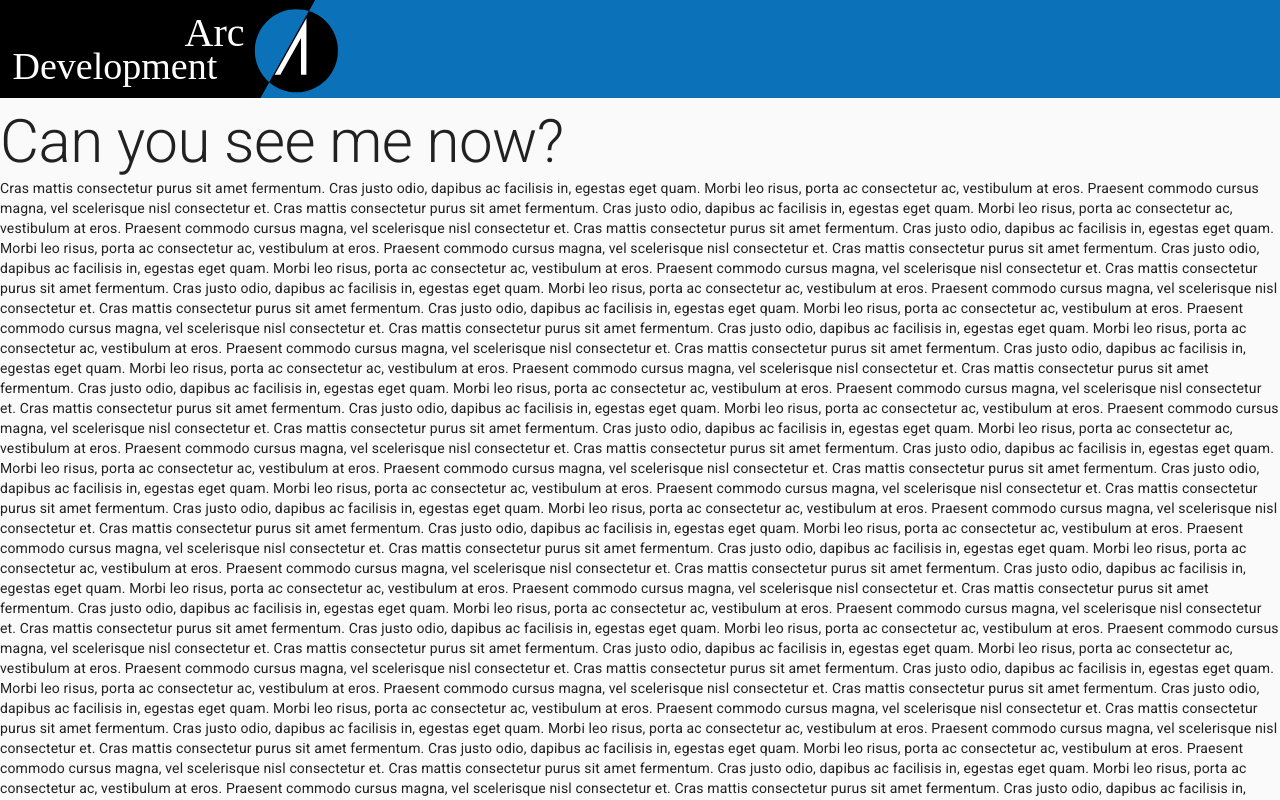
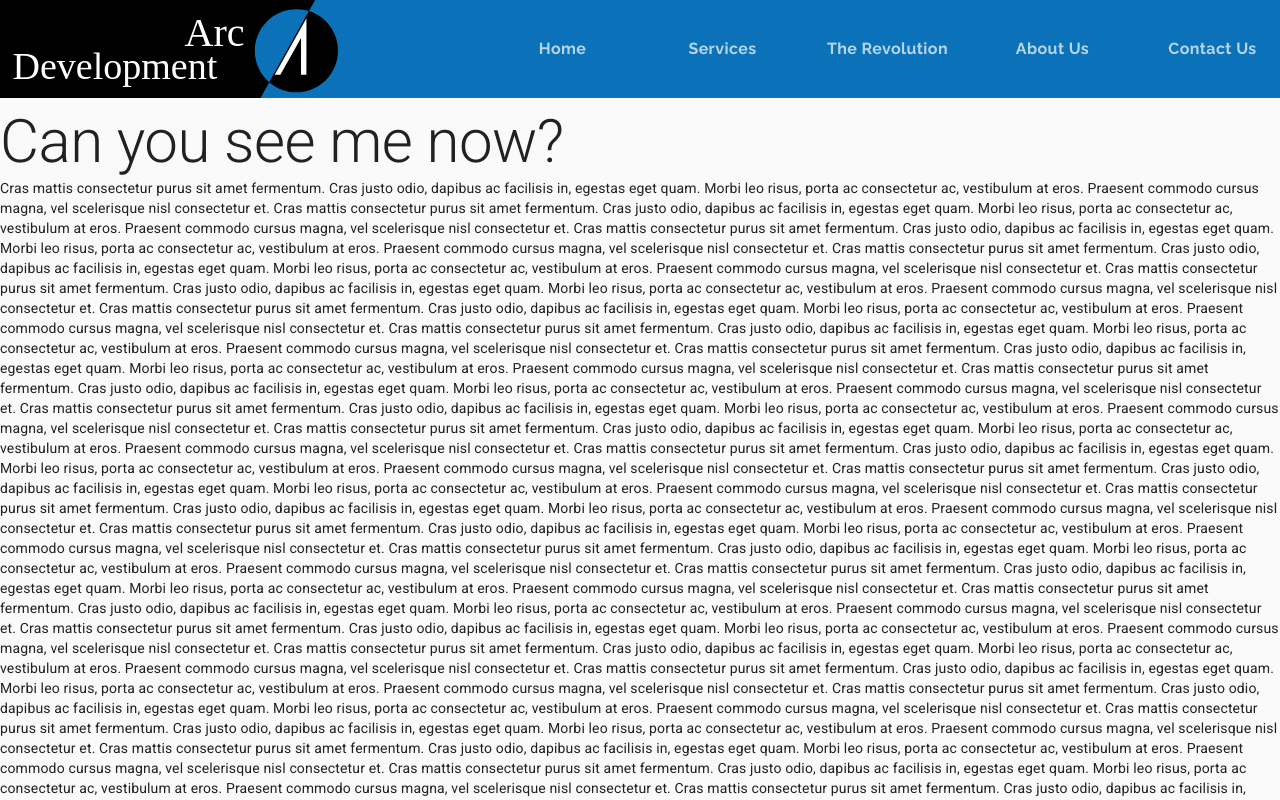
Before and after one commit to ms77grz/material-ui-react-full-course, a React (Create React App) app: page / in a window 1280 px wide. Shown: the top 800 px of the page. Built offline with nearby package versions, Linux system fonts and the light colour scheme.

Commit message:
Using Tabs

```diff
--- a/public/index.html
+++ b/public/index.html
@@ -12,7 +12,7 @@
     <title>Arc Development</title>
     <link
       rel="stylesheet"
-      href="https://fonts.googleapis.com/css?family=Roboto:300,400,500,700&display=swap"
+      href="https://fonts.googleapis.com/css?family=Pacifico|Raleway:100,400,400i,700|Roboto:300,400,500,700&display=swap"
     />
     <link
       rel="stylesheet"
--- a/src/components/ui/Header.js
+++ b/src/components/ui/Header.js
@@ -3,7 +3,7 @@ import useScrollTrigger from '@material-ui/core/useScrollTrigger';
 import AppBar from '@material-ui/core/AppBar';
 import Toolbar from '@material-ui/core/Toolbar';
 import CssBaseline from '@material-ui/core/CssBaseline';
-import { makeStyles } from '@material-ui/core';
+import { makeStyles, Tab, Tabs } from '@material-ui/core';
 
 import logo from '../../assets/logo.svg';
 
@@ -28,6 +28,14 @@ const useStyles = makeStyles(theme => ({
   logo: {
     height: '7em',
   },
+  tabContainer: {
+    marginLeft: 'auto',
+    '& .MuiTab-wrapper': {
+      ...theme.typography.tab,
+      minWidth: 10,
+      marginLeft: '25px',
+    },
+  },
 }));
 
 export default function Header(props) {
@@ -40,6 +48,13 @@ export default function Header(props) {
         <AppBar position='fixed'>
           <Toolbar disableGutters>
             <img src={logo} alt='company logo' className={classes.logo} />
+            <Tabs className={classes.tabContainer}>
+              <Tab label='home' />
+              <Tab label='services' />
+              <Tab label='the revolution' />
+              <Tab label='about us' />
+              <Tab label='contact us' />
+            </Tabs>
           </Toolbar>
         </AppBar>
       </ElevationScroll>
--- a/src/components/ui/theme.js
+++ b/src/components/ui/theme.js
@@ -17,8 +17,11 @@ const theme = createTheme({
     },
   },
   typography: {
-    h3: {
-      fontWeight: 300,
+    tab: {
+      fontFamily: 'Raleway',
+      textTransform: 'capitalize',
+      fontWeight: 700,
+      fontSize: '1rem',
     },
   },
 });
```
